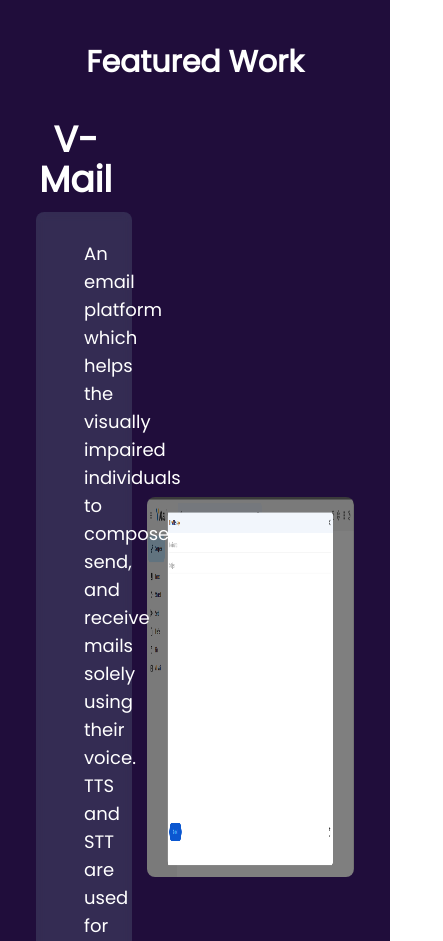
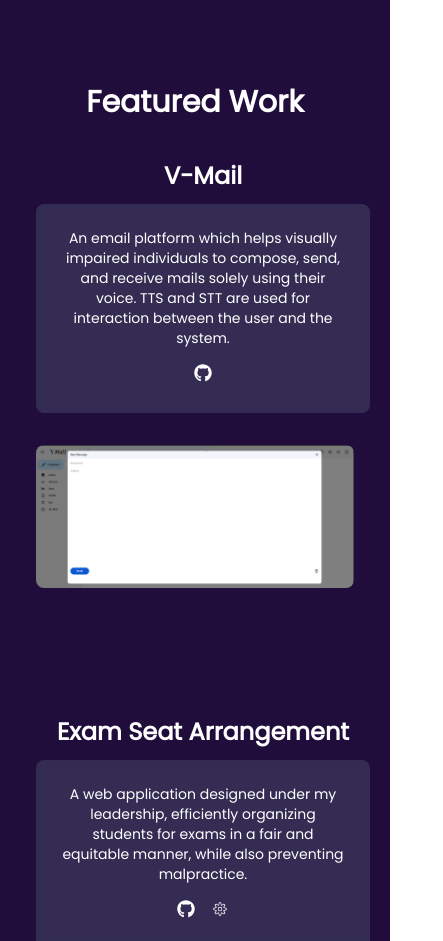
Before and after one commit to afreenpoly/afreen, a React (Vite) app: page / in a window 390 px wide. Shown: the part 1040-1981 px from the top of the page, 443 px wide, since content can reach past the window. Built offline with nearby package versions, Linux system fonts and the light colour scheme.

Commit message:
Re Featured

```diff
--- a/src/components/Featured.jsx
+++ b/src/components/Featured.jsx
@@ -9,15 +9,15 @@ const Featured = () => {
       <h1 className=" mb-10 text-3xl font-bold text-center">Featured Work</h1>
 
       {/* V-Mail Section */}
-      <div className="flex flex-row items-center justify-between ml-4 mb-32">
+      <div className="flex flex-col md:flex-row items-center justify-between ml-4 mb-32">
         {/* Description */}
-        <div className="w-1/3 text-center pr-8">
-          <h2 className="font-bold text-4xl pb-3">V-Mail</h2>
-          <div className="bg-slate-500 bg-opacity-30 backdrop-blur-sm px-12 py-7 rounded-lg">
-            <p className="text-lg">
-              An email platform which helps the visually impaired individuals to
+        <div className="w-full md:w-1/3 text-center md:pr-8 mb-8 md:mb-0">
+          <h2 className="font-bold text-2xl md:text-4xl pb-3">V-Mail</h2>
+          <div className="bg-slate-500 bg-opacity-30 backdrop-blur-sm px-6 py-6 md:px-12 md:py-7 rounded-lg">
+            <p className="text-sm md:text-lg">
+              An email platform which helps visually impaired individuals to
               compose, send, and receive mails solely using their voice. TTS and
-              STT are used for the interaction between the user and the system.
+              STT are used for interaction between the user and the system.
             </p>
             <div className="flex justify-center space-x-4 mt-4">
               <a
@@ -25,8 +25,8 @@ const Featured = () => {
                 target="_blank"
                 rel="noopener noreferrer"
               >
-                <button className="p-2">
-                  <FaGithub className="text-3xl" />
+                <button className="md:p-2">
+                  <FaGithub className="text-lg md:text-3xl" />
                 </button>
               </a>
               {/* <a
@@ -43,31 +43,33 @@ const Featured = () => {
         </div>
 
         {/* Image */}
-        <div className="w-2/3 flex justify-end pr-4">
+        <div className="w-full md:w-2/3 flex justify-end pr-4">
           <img
             src={vmailImage}
             alt="Vmail image"
-            className="w-full h-[380px] rounded-lg"
+            className="w-full max-w-[1000px] h-auto rounded-lg"
           />
         </div>
       </div>
 
       {/* Exam Seat Arrangement Section */}
-      <div className="flex flex-row items-center justify-between ml-4 mt-32 mb-28">
+      <div className="flex flex-col-reverse md:flex-row items-center justify-between ml-4 mt-32 mb-28">
         {/* Image */}
-        <div className="w-2/3 flex justify-end pr-8">
+        <div className="w-full md:w-2/3 flex justify-end md:pr-8 mt-8 md:mt-0">
           <img
             src={examImage}
             alt="Exam Seat Arrangement image"
-            className="w-[1000px] h-[350px] rounded-lg"
+            className="w-full max-w-[1000px] h-auto rounded-lg"
           />
         </div>
 
         {/* Description */}
-        <div className="w-1/3 text-center mr-4">
-          <h2 className="font-bold text-3xl pb-3">Exam Seat Arrangement</h2>
-          <div className="bg-slate-500 bg-opacity-30 backdrop-blur-sm px-12 py-7 rounded-lg">
-            <p className="text-lg">
+        <div className="w-full md:w-1/3 text-center md:mr-4">
+          <h2 className="font-bold text-2xl md:text-3xl pb-3">
+            Exam Seat Arrangement
+          </h2>
+          <div className="bg-slate-500 bg-opacity-30 backdrop-blur-sm px-6 py-6 md:px-12 md:py-7 rounded-lg">
+            <p className="text-sm md:text-lg">
               A web application designed under my leadership, efficiently
               organizing students for exams in a fair and equitable manner,
               while also preventing malpractice.
@@ -77,16 +79,16 @@ const Featured = () => {
                 href="https://github.com/afreenpoly/Exam-Seat-Arrangement"
                 target="_blank"
               >
-                <button className="p-2">
-                  <FaGithub className="text-3xl" />
+                <button className="md:p-2">
+                  <FaGithub className="text-lg md:text-3xl" />
                 </button>
               </a>
               <a
                 href="https://exam-seat-arrangement.onrender.com/"
                 target="_blank"
               >
-                <button className="p-2" title="Live demo">
-                  <CiSettings className="text-3xl" />
+                <button className="md:p-2" title="Live demo">
+                  <CiSettings className="text-lg md:text-3xl" />
                 </button>
               </a>
             </div>
--- a/src/components/navbar.css
+++ b/src/components/navbar.css
@@ -1,3 +1,7 @@
+.navbar{
+    z-index: 5;
+}
+
 /* Navbar Container */
 .navbar-container {
   display: flex;
--- a/src/components/profile.css
+++ b/src/components/profile.css
@@ -6,8 +6,13 @@
   background: #472a70;
 }
 
-.profile-details{
-	z-index:5;
+.profile-details {
+  z-index: 5;
+}
+
+.profile-details p {
+  width: 90%;
+  margin: 0 auto; /* Center it */
 }
 
 .circles {
```
